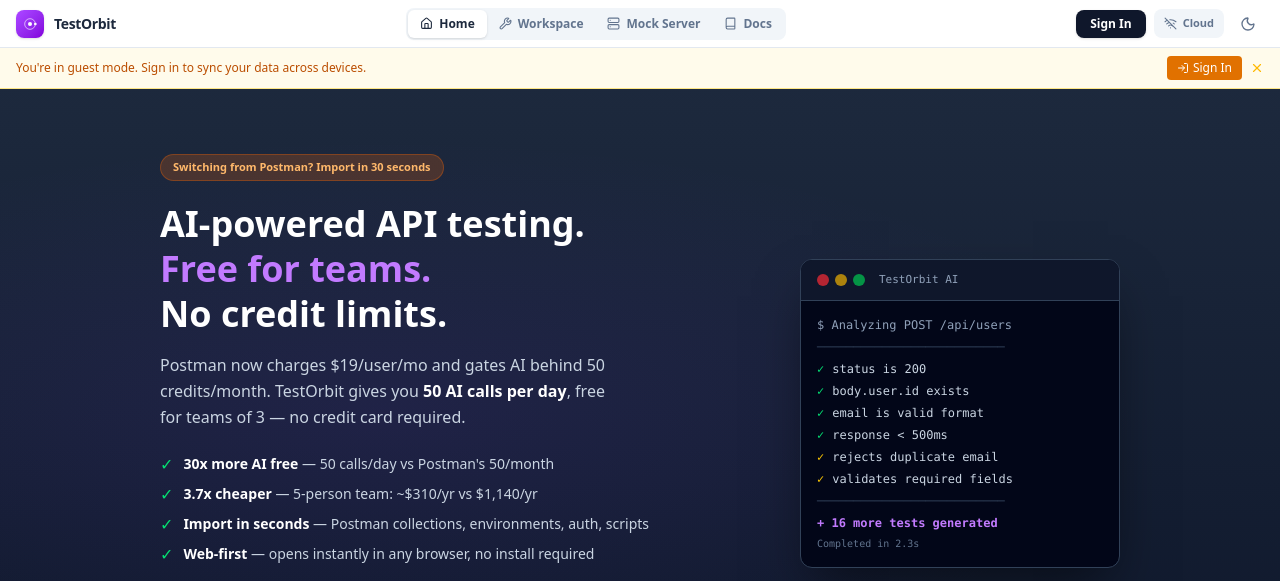
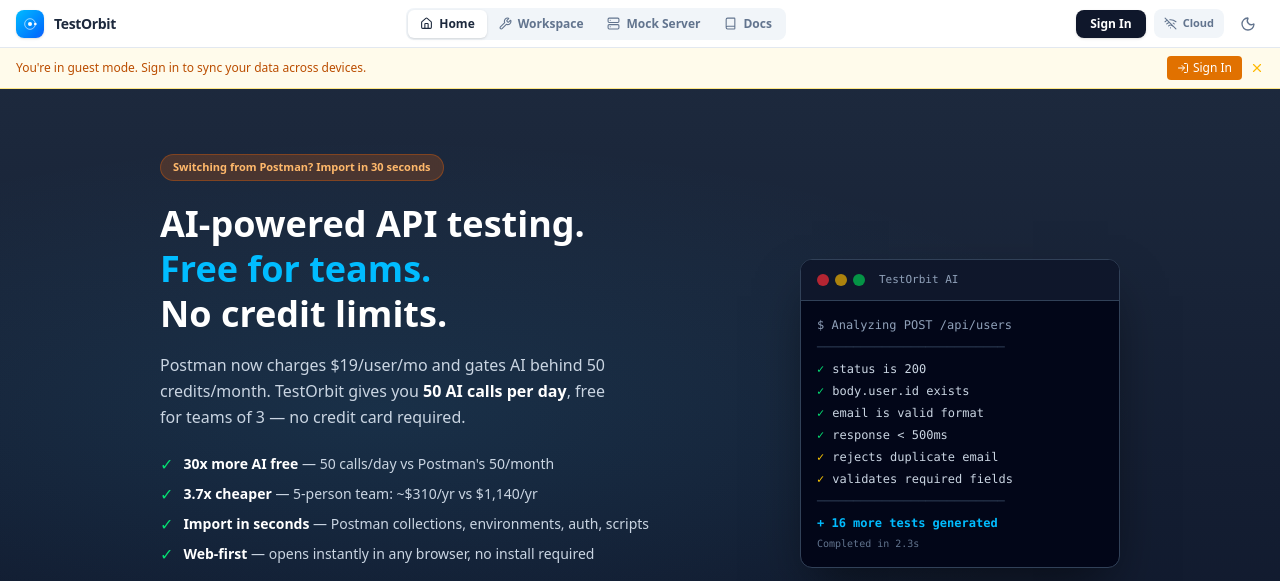
Before and after one commit to R-Praneshkumar/Test_Orbit_Prod, a React (Vite) app in the folder frontend/: page / in a window 1280 px wide. Shown: the top 581 px of the page. Built offline with nearby package versions, Linux system fonts and the light colour scheme; no server answers.

Commit message:
rebrand: sky-blue logo (from-sky-400 to-blue-600), replace all purple across app

```diff
--- a/frontend/src/App.jsx
+++ b/frontend/src/App.jsx
@@ -154,7 +154,7 @@
       <header className="h-12 bg-white dark:bg-slate-900 border-b border-slate-200 dark:border-slate-800 flex items-center justify-between px-4 shrink-0 z-20">
         {/* Left: Logo */}
         <div className="flex items-center gap-2.5">
-          <div className="w-7 h-7 bg-gradient-to-br from-purple-500 to-purple-700 rounded-lg flex items-center justify-center shadow-sm">
+          <div className="w-7 h-7 bg-gradient-to-br from-sky-400 to-blue-600 rounded-lg flex items-center justify-center shadow-sm">
             {/* Custom Orbit Icon */}
             <svg width="16" height="16" viewBox="0 0 24 24" fill="none" xmlns="http://www.w3.org/2000/svg">
               <circle cx="12" cy="12" r="3" fill="white" />
@@ -243,7 +243,7 @@
       <UsageBanner />
 
       {/* Main Content */}
-      <Suspense fallback={<div className="flex-1 flex items-center justify-center"><div className="w-5 h-5 border-2 border-purple-500 border-t-transparent rounded-full animate-spin" /></div>}>
+      <Suspense fallback={<div className="flex-1 flex items-center justify-center"><div className="w-5 h-5 border-2 border-sky-500 border-t-transparent rounded-full animate-spin" /></div>}>
       {currentView === 'profile' ? (
         <ProfilePage />
       ) : currentView === 'team' ? (
--- a/frontend/src/components/common/AuthPage.jsx
+++ b/frontend/src/components/common/AuthPage.jsx
@@ -113,8 +113,8 @@
             {/* Left Panel — Branding */}
             <div className="hidden md:flex md:w-[55%] bg-gradient-to-br from-slate-800 via-slate-900 to-slate-950 relative overflow-hidden">
                 {/* Decorative circles */}
-                <div className="absolute top-20 -left-20 w-80 h-80 bg-white/5 rounded-full blur-3xl" />
-                <div className="absolute bottom-20 right-10 w-60 h-60 bg-white/5 rounded-full blur-3xl" />
+                <div className="absolute top-20 -left-20 w-80 h-80 bg-sky-500/10 rounded-full blur-3xl" />
+                <div className="absolute bottom-20 right-10 w-60 h-60 bg-blue-500/10 rounded-full blur-3xl" />
                 <div className="absolute top-1/2 left-1/3 w-40 h-40 bg-white/5 rounded-full blur-2xl" />
 
                 <div className="relative z-10 flex flex-col justify-center px-12 lg:px-16 py-12 w-full">
@@ -162,7 +162,7 @@
                 <div className="w-full max-w-sm">
                     {/* Mobile logo (hidden on md+) */}
                     <div className="flex items-center gap-2.5 mb-8 md:hidden">
-                        <div className="w-9 h-9 bg-gradient-to-br from-purple-500 to-purple-700 rounded-lg flex items-center justify-center">
+                        <div className="w-9 h-9 bg-gradient-to-br from-sky-400 to-blue-600 rounded-lg flex items-center justify-center">
                             <svg width="18" height="18" viewBox="0 0 24 24" fill="none" xmlns="http://www.w3.org/2000/svg">
                                 <circle cx="12" cy="12" r="3" fill="white" />
                                 <circle cx="12" cy="12" r="8" stroke="white" strokeWidth="1.5" fill="none" opacity="0.6" />
--- a/frontend/src/components/common/UserMenu.jsx
+++ b/frontend/src/components/common/UserMenu.jsx
@@ -70,7 +70,7 @@
                 {avatarUrl ? (
                     <img src={avatarUrl} alt="" className="w-7 h-7 rounded-full object-cover" />
                 ) : (
-                    <div className="w-7 h-7 rounded-full bg-gradient-to-br from-slate-600 to-slate-800 flex items-center justify-center text-white text-xs font-bold">
+                    <div className="w-7 h-7 rounded-full bg-gradient-to-br from-sky-400 to-blue-600 flex items-center justify-center text-white text-xs font-bold">
                         {initial}
                     </div>
                 )}
--- a/frontend/src/components/workspace/Dashboard.jsx
+++ b/frontend/src/components/workspace/Dashboard.jsx
@@ -6,7 +6,7 @@
 import { ImportCollectionModal } from './ImportCollectionModal';
 
 const USAGE_COLORS = {
-    purple: { bar: 'bg-purple-500', track: 'bg-purple-900/30 dark:bg-purple-900/40', warn: 'text-amber-400', full: 'text-red-400' },
+    purple: { bar: 'bg-sky-500', track: 'bg-sky-900/30 dark:bg-sky-900/40', warn: 'text-amber-400', full: 'text-red-400' },
     blue: { bar: 'bg-blue-500', track: 'bg-blue-900/30 dark:bg-blue-900/40', warn: 'text-amber-400', full: 'text-red-400' },
     emerald: { bar: 'bg-emerald-500', track: 'bg-emerald-900/30 dark:bg-emerald-900/40', warn: 'text-amber-400', full: 'text-red-400' },
 };
@@ -42,8 +42,8 @@
         icon: MessageSquare,
         title: 'AI Chat',
         desc: 'Ask AI anything about your API \u2014 debug errors, explain responses, suggest improvements.',
-        color: 'text-purple-400',
-        bg: 'bg-purple-900/20 dark:bg-purple-900/30 border-purple-800/50 dark:border-purple-800',
+        color: 'text-sky-400',
+        bg: 'bg-sky-900/20 dark:bg-sky-900/30 border-sky-800/50 dark:border-sky-800',
     },
     {
         icon: FlaskConical,
@@ -71,8 +71,8 @@
 function HeroBanner({ onSignUp, onLoadDemo, onImport, onCompare, onMigrate, onAlternative }) {
     return (
         <div className="relative bg-gradient-to-b from-slate-800 via-slate-850 to-slate-900 dark:from-slate-900 dark:via-slate-950 dark:to-slate-950">
-            {/* Subtle radial purple glow */}
-            <div className="absolute inset-0 bg-[radial-gradient(ellipse_at_30%_50%,rgba(124,58,237,0.10),transparent_60%)] pointer-events-none" />
+            {/* Subtle radial sky-blue glow */}
+            <div className="absolute inset-0 bg-[radial-gradient(ellipse_at_30%_50%,rgba(56,189,248,0.10),transparent_60%)] pointer-events-none" />
 
             <div className="relative z-10 max-w-5xl mx-auto px-8 py-14 sm:py-16 flex flex-col lg:flex-row items-center gap-12">
 
@@ -83,7 +83,7 @@
                     </div>
                     <h1 className="text-3xl sm:text-4xl font-bold text-white leading-tight mb-4">
                         AI-powered API testing.<br />
-                        <span className="text-purple-400">Free for teams.</span><br />
+                        <span className="text-sky-400">Free for teams.</span><br />
                         No credit limits.
                     </h1>
                     <p className="text-slate-300 text-sm sm:text-base leading-relaxed mb-6 max-w-md">
@@ -172,7 +172,7 @@
                             <div className="flex gap-2"><span className="text-yellow-400">✓</span><span className="text-slate-300">rejects duplicate email</span></div>
                             <div className="flex gap-2"><span className="text-yellow-400">✓</span><span className="text-slate-300">validates required fields</span></div>
                             <div className="text-slate-700">──────────────────────────</div>
-                            <div className="text-purple-400 font-semibold">+ 16 more tests generated</div>
+                            <div className="text-sky-400 font-semibold">+ 16 more tests generated</div>
                             <div className="text-slate-500 text-[10px]">Completed in 2.3s</div>
                         </div>
                     </div>
@@ -537,14 +537,14 @@
                                     {subscription?.plan === 'free' && (
                                         <button
                                             onClick={() => setCurrentView('pricing')}
-                                            className="text-[10px] font-semibold text-purple-600 dark:text-purple-400 hover:text-purple-700 dark:hover:text-purple-300 transition-colors"
+                                            className="text-[10px] font-semibold text-slate-600 dark:text-slate-400 hover:text-slate-800 dark:hover:text-slate-200 transition-colors"
                                         >
                                             Upgrade for Unlimited
                                         </button>
                                     )}
                                 </div>
                                 <div className="grid grid-cols-1 sm:grid-cols-2 lg:grid-cols-4 gap-4">
-                                    <UsageBar icon={<Sparkles size={13} className="text-purple-500" />} label="AI Calls" used={usage.ai_calls} limit={usage.limits.ai_calls} color="purple" />
+                                    <UsageBar icon={<Sparkles size={13} className="text-sky-500" />} label="AI Calls" used={usage.ai_calls} limit={usage.limits.ai_calls} color="purple" />
                                     <UsageBar icon={<FlaskRound size={13} className="text-blue-500" />} label="Test Gen" used={usage.test_gen} limit={usage.limits.test_gen} color="blue" />
                                     <UsageBar icon={<Code size={13} className="text-emerald-500" />} label="Code Gen" used={usage.code_gen} limit={usage.limits.code_gen} color="emerald" />
                                     {usage.limits.security_scan > 0 && (
```
